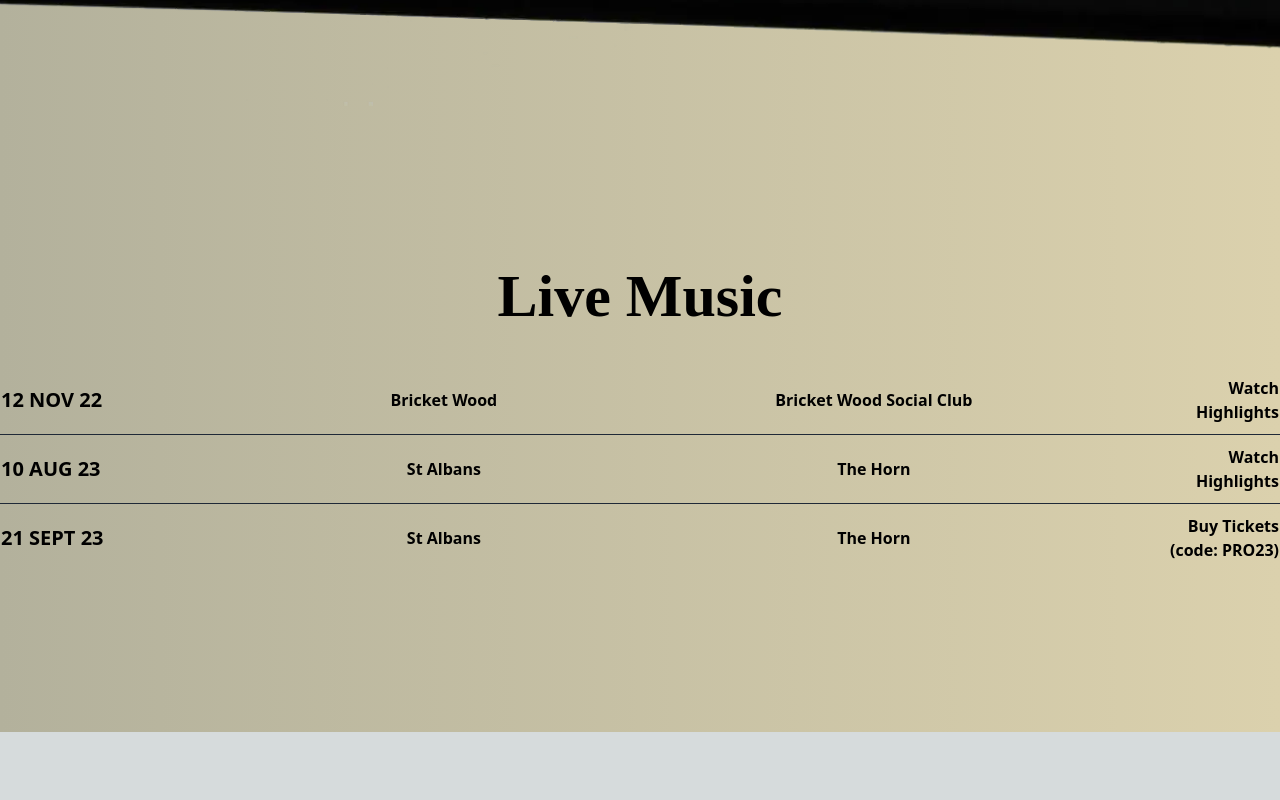
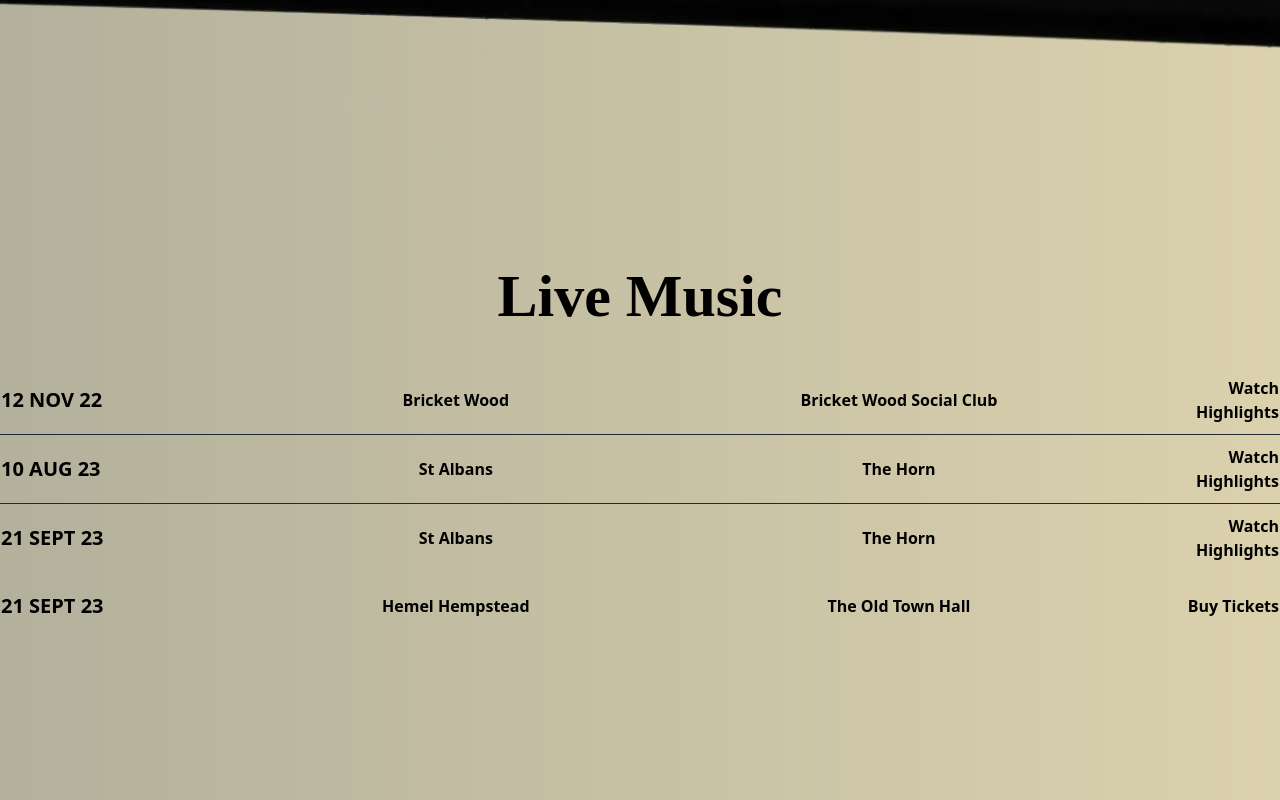
Before and after one commit to carter-0/TheProspect, a Next.js app: page / in a window 1280 px wide. Shown: the part 870-1670 px from the top of the page. Before the commit the page ends 1602 px from the top, so only its background shows below. Built offline with nearby package versions, Linux system fonts and the light colour scheme; a web font is replaced by a local one.

Commit message:
fix: update

```diff
--- a/pages/index.tsx
+++ b/pages/index.tsx
@@ -49,7 +49,14 @@ export default function Home() {
                                     <td className={"font-bold py-5 text-xl text-left"}>21 SEPT 23</td>
                                     <td className={"font-semibold text-center"}>St Albans</td>
                                     <td className={"font-semibold text-center"}>The Horn</td>
-                                    <td className={"font-semibold text-right w-32"}><Link target={"_blank"} href={"https://www.ticketweb.uk/event/ini-lowe-matty-ram-the-the-horn-tickets/13519698"}>Buy Tickets (code: PRO23)</Link></td>
+                                    <td className={"font-semibold text-right w-32"}><Link target={"_blank"} href={"https://www.instagram.com/p/CxwMMlDt2es"}>Watch Highlights</Link></td>
+                                </tr>
+
+                                <tr className={"py-5 px-2 sm:flex-row"}>
+                                    <td className={"font-bold py-5 text-xl text-left"}>21 SEPT 23</td>
+                                    <td className={"font-semibold text-center"}>Hemel Hempstead</td>
+                                    <td className={"font-semibold text-center"}>The Old Town Hall</td>
+                                    <td className={"font-semibold text-right w-32"}><Link target={"_blank"} href={"https://oldtownhall.co.uk/events/juicebox-live-oct-2023"}>Buy Tickets</Link></td>
                                 </tr>
                             </tbody>
                         </table>
@@ -73,7 +80,14 @@ export default function Home() {
                                 <h3 className={"font-bold py-5 text-xl"}>21 SEPT 23</h3>
                                 <h3 className={"font-semibold"}>St Albans</h3>
                                 <h3 className={"font-semibold"}>The Horn</h3>
-                                <h3 className={"font-semibold"}><Link target={"_blank"} href={"https://www.ticketweb.uk/event/ini-lowe-matty-ram-the-the-horn-tickets/13519698"}>Buy Tickets</Link></h3>
+                                <h3 className={"font-semibold"}><Link target={"_blank"} href={"https://www.instagram.com/p/CxwMMlDt2es"}>Watch Highlights</Link></h3>
+                            </div>
+
+                            <div className={"py-5 w-[300px] px-2 sm:flex-row"}>
+                                <h3 className={"font-bold py-5 text-xl"}>21 SEPT 23</h3>
+                                <h3 className={"font-semibold"}>Hemel Hempstead</h3>
+                                <h3 className={"font-semibold"}>The Old Town Hall</h3>
+                                <h3 className={"font-semibold"}><Link target={"_blank"} href={"https://oldtownhall.co.uk/events/juicebox-live-oct-2023"}>Buy Tickets</Link></h3>
                             </div>
                         </div>
                     </div>
```
